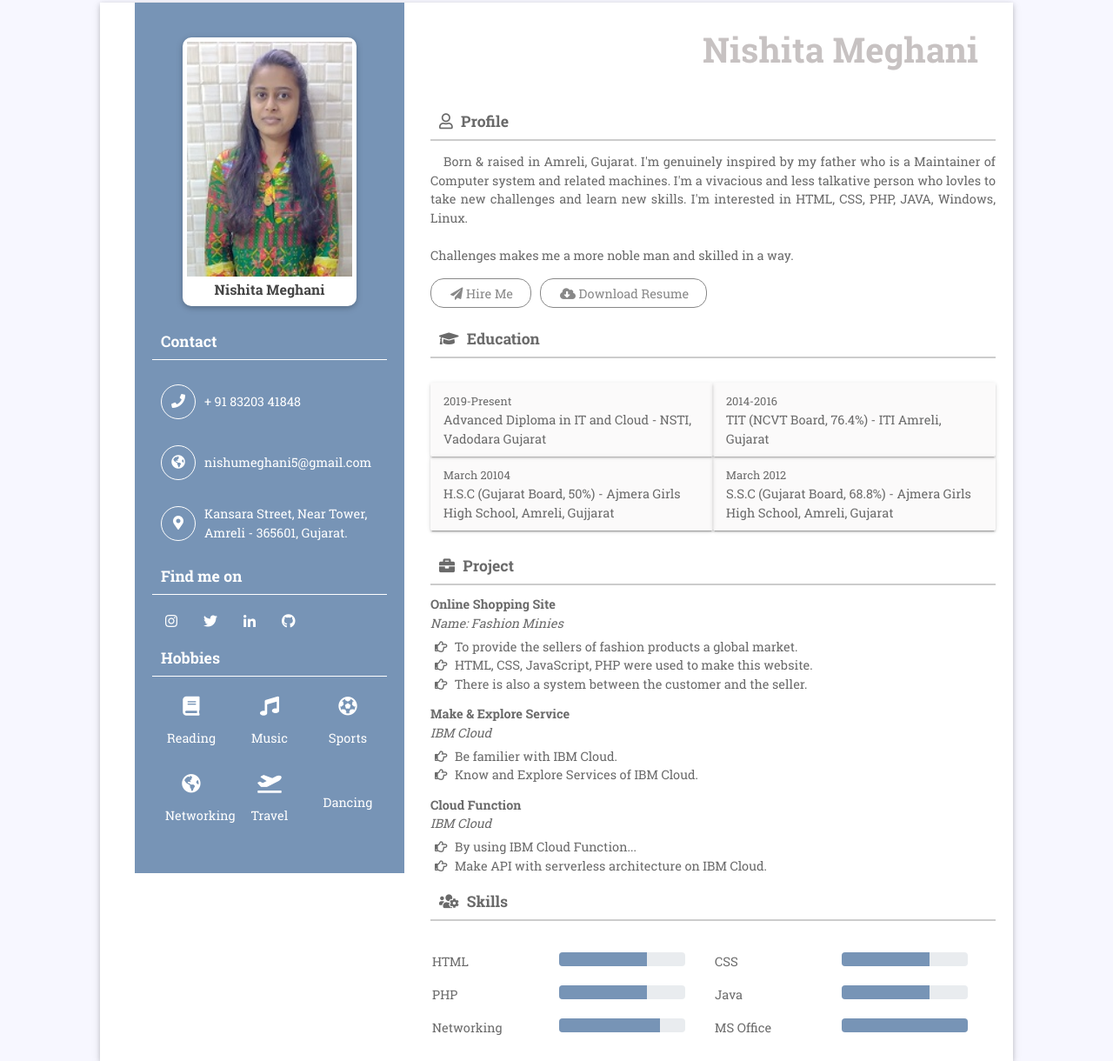
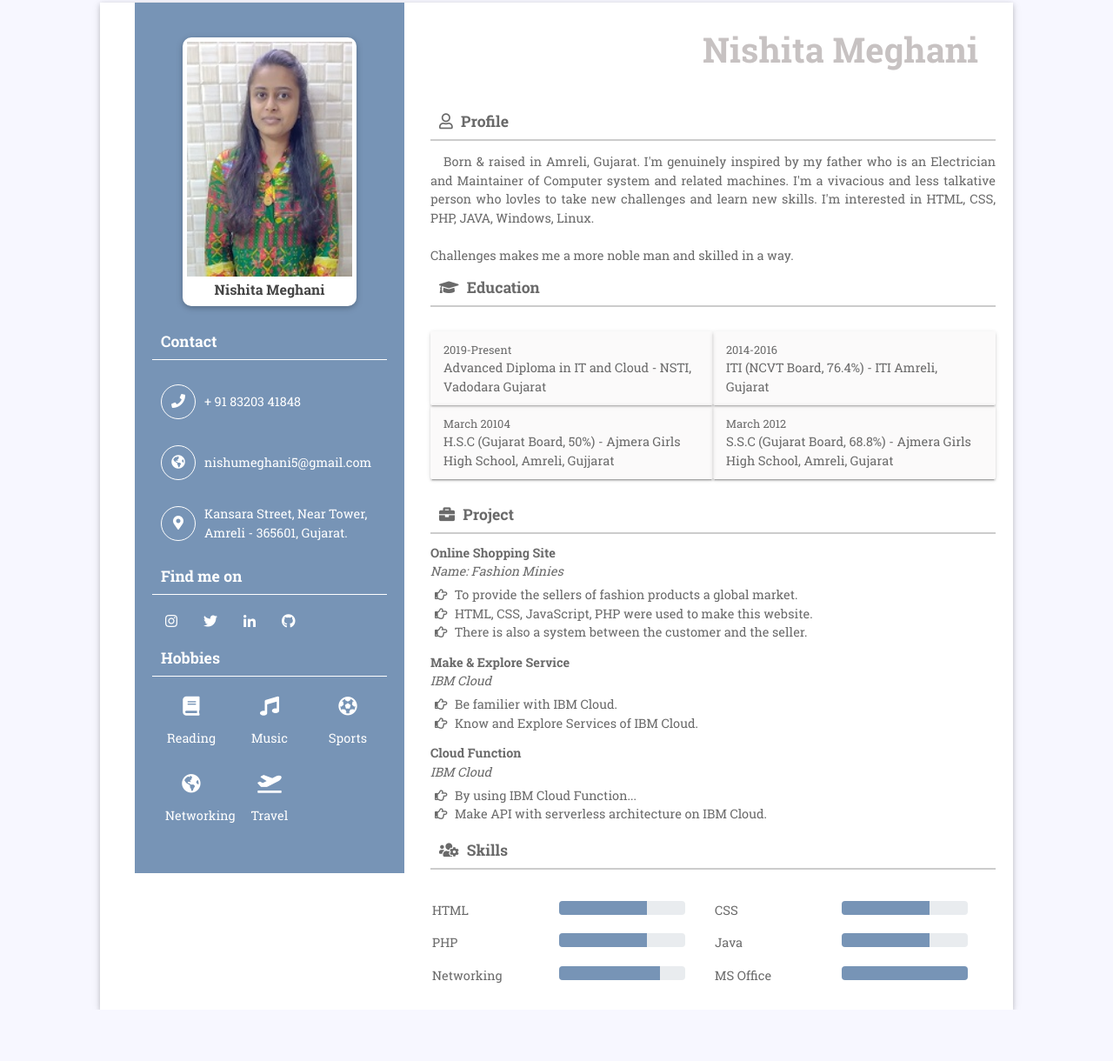
Before and after one commit to Nishita0809/Resume.Nishita, a plain HTML site: page index.html in a window 1280 px wide. Shown: the part 27-1247 px from the top of the page at 87% size. After the commit the page ends 1188 px from the top, so only its background shows below. Drawn offline with Linux system fonts and the light colour scheme.

Commit message:
update a file

```diff
--- a/index.html
+++ b/index.html
@@ -76,7 +76,7 @@
                             <li><i class="fas fa-futbol"></i> <br> Sports</li>
                             <li><i class="fas fa-globe-americas"></i><br> Networking</li>
                             <li><i class="fas fa-plane-departure"></i> <br>Travel</li>
-                            <li><i class="fas fa-dancing"></i> <br> Dancing</li>
+                            <!--<li><i class="fas fa-dancing"></i> <br> Dancing</li>-->
                         </ul>
                     </div>
                 </div>
@@ -88,8 +88,8 @@
                         </div>
                         <h2 class="rit-titl"><i class="far fa-user"></i> Profile</h2>
                         <div class="about">
-                            <p>Born & raised in Amreli, Gujarat. I'm genuinely inspired by my father who is a Maintainer of Computer system and related machines. I'm a vivacious and less talkative person who lovles to take new challenges and learn new skills. I'm interested in HTML, CSS, PHP, JAVA, Windows, Linux.<br><br> Challenges makes me a more noble man and skilled in a way.</p>
-                            <div class="btn-ro row no-margin">
+                            <p>Born & raised in Amreli, Gujarat. I'm genuinely inspired by my father who is an Electrician and Maintainer of Computer system and related machines. I'm a vivacious and less talkative person who lovles to take new challenges and learn new skills. I'm interested in HTML, CSS, PHP, JAVA, Windows, Linux.<br><br> Challenges makes me a more noble man and skilled in a way.</p>
+                            <!--<div class="btn-ro row no-margin">
                                 <ul class="btn-link">
                                     <li>
                                         <a href=""><i class="fas fa-paper-plane"></i> Hire Me</a>
@@ -98,7 +98,7 @@
                                         <a href=""><i class="fas fa-cloud-download-alt"></i> Download Resume</a>
                                     </li>
                                 </ul>
-                            </div>
+                            </div>-->
                         </div>
 
                         <h2 class="rit-titl"><i class="fas fa-graduation-cap"></i> Education</h2>
@@ -107,7 +107,7 @@
                                 <li class="col-md-6"><span>2019-Present</span> <br>
                                     Advanced Diploma in IT and Cloud - NSTI, Vadodara Gujarat</li>
                                 <li class="col-md-6"><span>2014-2016</span> <br>
-                                    TIT (NCVT Board, 76.4%) - ITI Amreli, Gujarat</li>
+                                    ITI (NCVT Board, 76.4%) - ITI Amreli, Gujarat</li>
                                 <li class="col-md-6"><span>March 20104</span> <br>
                                     H.S.C (Gujarat Board, 50%) - Ajmera Girls High School, Amreli, Gujjarat</li>
                                 <li class="col-md-6"><span>March 2012</span> <br>
```
